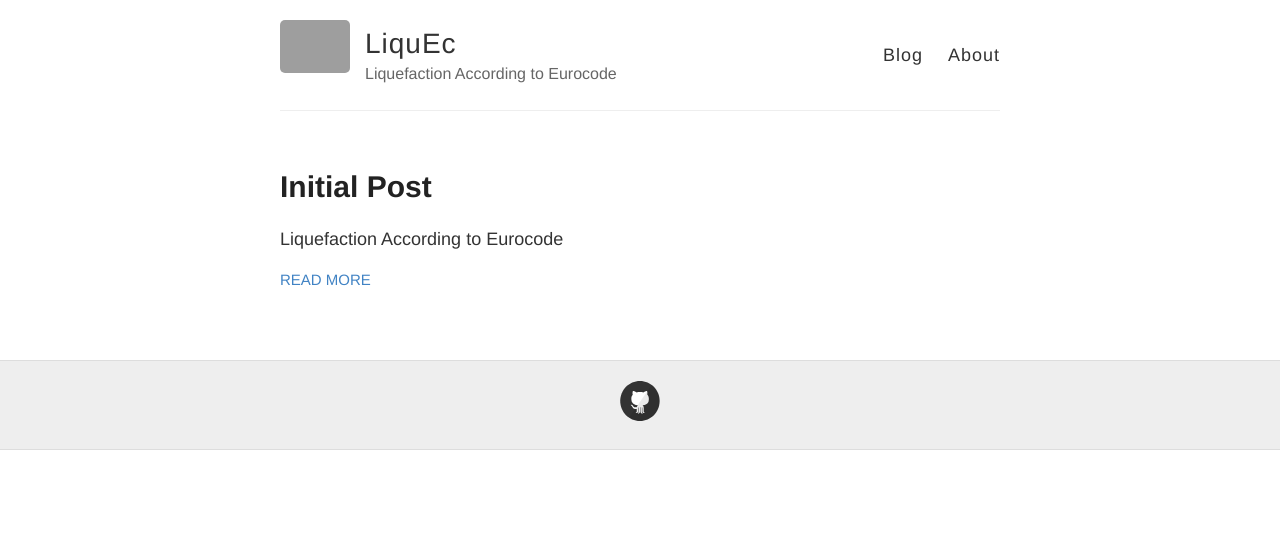
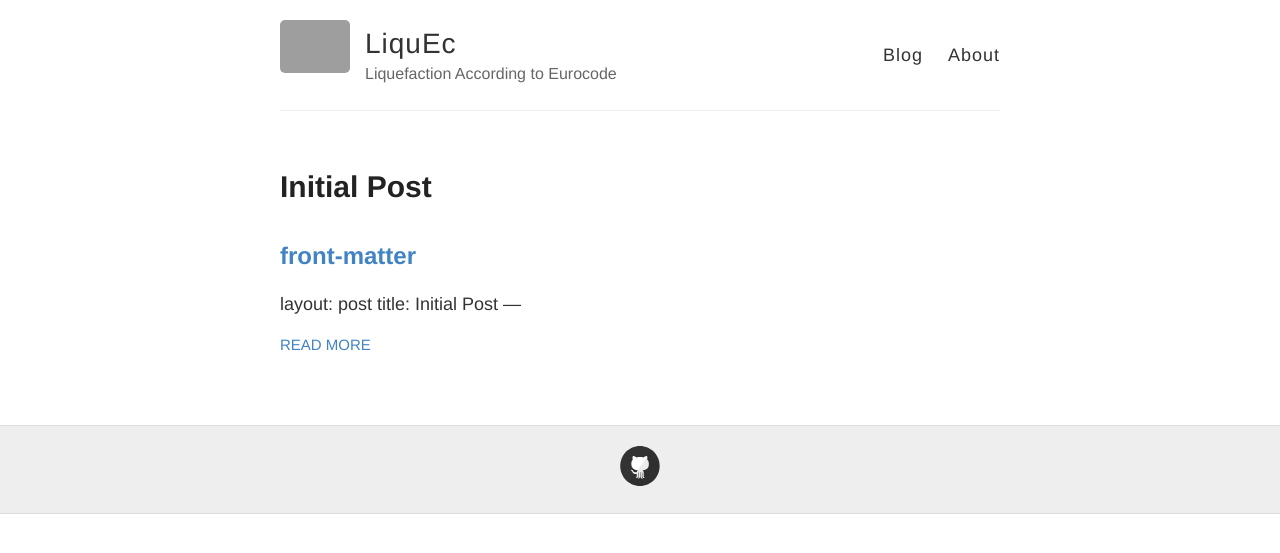
Before and after one commit to LiquEc/liquec.github.io, a Jekyll site: the page built from index.html, in a window 1280 px wide. Shown: the top 553 px of the page. Built offline with Jekyll 4.4.1, drawn with Linux system fonts in a browser that asks for light colours.

Commit message:
fix post

```diff
--- a/_posts/2018-6-24-Initial-Post.md
+++ b/_posts/2018-6-24-Initial-Post.md
@@ -1,3 +1,4 @@
+[front-matter](http://jekyllrb.com/docs/frontmatter/)
 ---
 layout: post
 title: Initial Post
```
